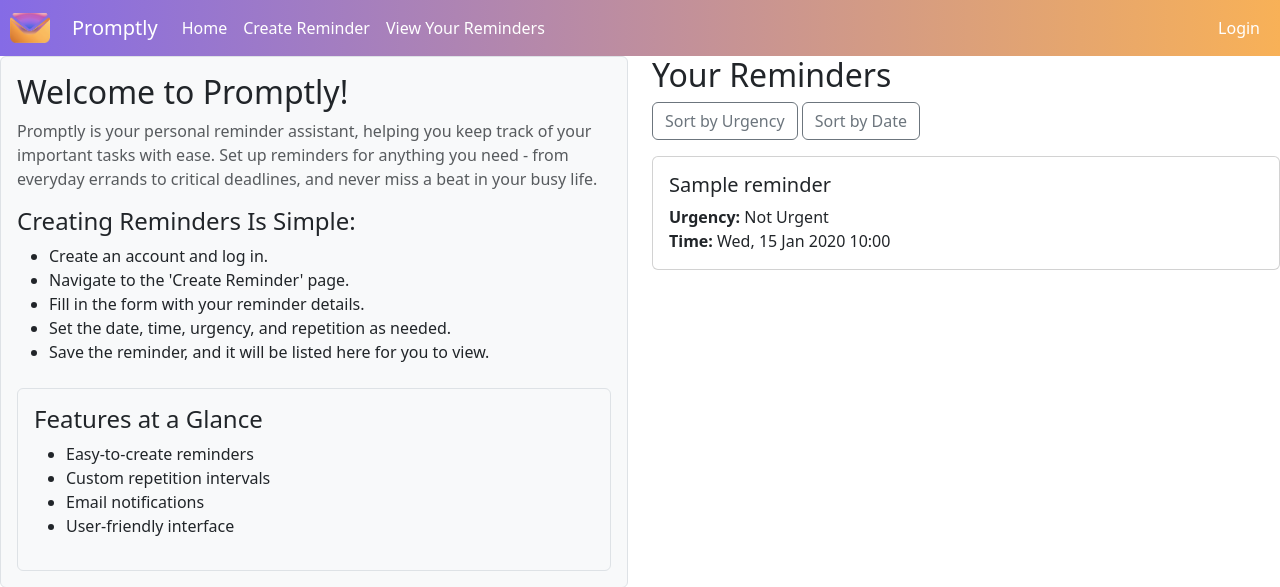
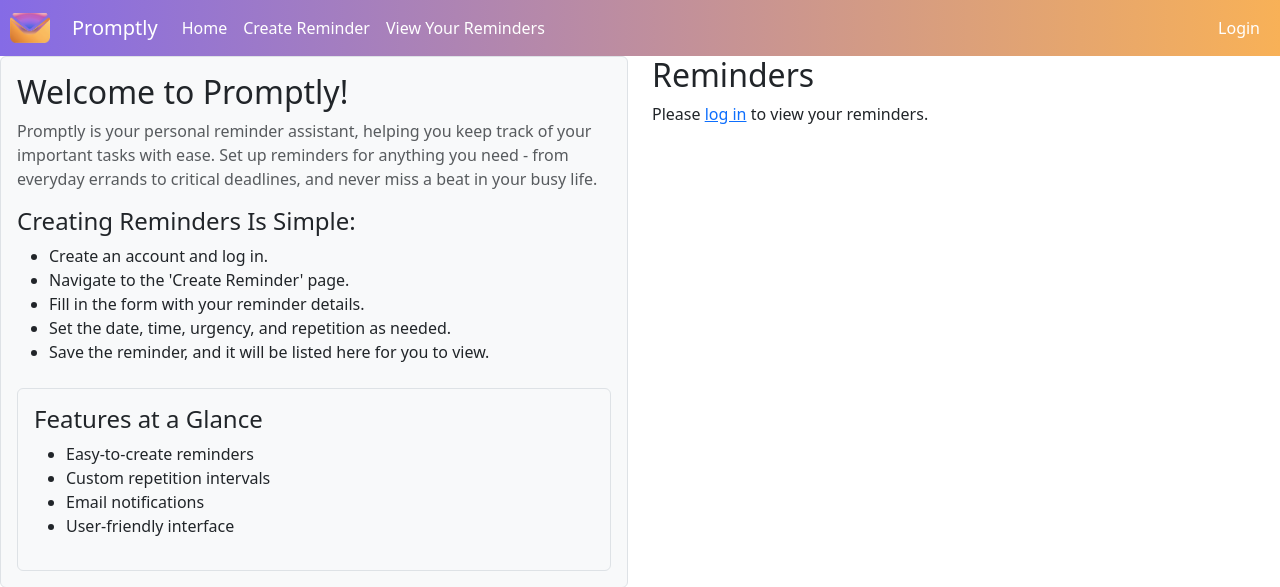
Before and after one commit to CHajde/CS3300_Email_App, a Django app: page / in a window 1280 px wide. Shown: the top 587 px of the page. Run offline with Django 5.2, Linux system fonts and the light colour scheme; tables that the repository leaves empty hold one stand-in row (values such as "Sample post"); some libraries are stand-ins or nearby versions.

Commit message:
Logout works and index list now only shows the user's reminders

```diff
--- a/emrem_app/templates/emrem_app/base_template.html
+++ b/emrem_app/templates/emrem_app/base_template.html
@@ -52,7 +52,13 @@
                             {{ user.username }}
                         </a>
                         <ul class="dropdown-menu dropdown-menu-end" aria-labelledby="navbarDropdownMenuLink">
-                            <li><a class="dropdown-item" href="{% url 'logout' %}?next={{ request.path }}">Logout</a></li>
+                            <li>
+                                <!-- Logout Form -->
+                                <form action="{% url 'logout' %}" method="post" style="display: inline;">
+                                {% csrf_token %}
+                                <input type="hidden" name="next" value="{{ request.path }}">
+                                <button type="submit" class="dropdown-item" style="background: none; border: none; padding: 0; margin: 0; color: inherit; display: block; width: 100%; text-align: left;">Logout</button>
+                                </form>
                         </ul>
                     </li>
                     {% else %}
--- a/emrem_app/templates/emrem_app/index.html
+++ b/emrem_app/templates/emrem_app/index.html
@@ -32,10 +32,12 @@
     </div>
     <div class="col-lg-6 col-md-12">
         <!-- Right column for displaying list of reminders -->
-        <h2>Your Reminders</h2>
+        {% if user.is_authenticated %}
+        <h2>{{ user.username }}'s Reminders</h2>
         <div class="mb-2">
         <a href="?sort=urgency" class="btn btn-outline-secondary mb-3">Sort by Urgency</a>
         <a href="?sort=date" class="btn btn-outline-secondary mb-3">Sort by Date</a>
+        {% if reminders %}
             {% for reminder in reminders %}
                 <div class="card mb-2">
                     <div class="card-body">
@@ -46,9 +48,15 @@
                         </p>
                     </div>
                 </div>
-        {% empty %}
+            {% endfor %}
+        {% else %}
             <p>You have no reminders set.</p>
-        {% endfor %}
+        {% endif %}
+        </div>
+        {% else %}
+        <h2>Reminders</h2>
+        <p>Please <a href="{% url 'login' %}">log in</a> to view your reminders.</p>
+        {% endif %}
     </div>
 </div>
 {% endblock %}
--- a/emrem_app/views.py
+++ b/emrem_app/views.py
@@ -12,7 +12,21 @@ from .models import Reminder
 
 # Create your views here.
 def index(request):
-    return render(request, 'emrem_app/index.html')
+    if not request.user.is_authenticated:
+
+        return render(request, 'emrem_app/index.html', {'reminders': None})
+
+    sort = request.GET.get('sort', None)
+
+    if sort == 'urgency':
+        reminders = Reminder.objects.filter(user=request.user).order_by('-urgency')
+    elif sort == 'date':
+        reminders = Reminder.objects.filter(user=request.user).order_by('reminder_date')
+    else:
+        reminders = Reminder.objects.filter(user=request.user)
+
+    return render(request, 'emrem_app/index.html', {'reminders': reminders})
+
 
 
 @login_required
@@ -60,19 +74,6 @@ class ReminderDetailView(DetailView):
     context_object_name = 'reminder'
 
 
-def index(request):
-    sort = request.GET.get('sort', None)
-
-    if sort == 'urgency':
-        reminders = Reminder.objects.all().order_by('-urgency')  # `-` for descending order (Very Urgent first)
-    elif sort == 'date':
-        reminders = Reminder.objects.all().order_by('reminder_date')  # Soonest reminders first
-    else:
-        reminders = Reminder.objects.all()  # Default ordering, however the database has it
-
-    return render(request, 'emrem_app/index.html', {'reminders': reminders})
-
-
 def edit_reminder(request, pk):
     reminder = get_object_or_404(Reminder, pk=pk)
     if request.method == 'POST':
```
Lines whose indentation alone changed are shown as unchanged.
